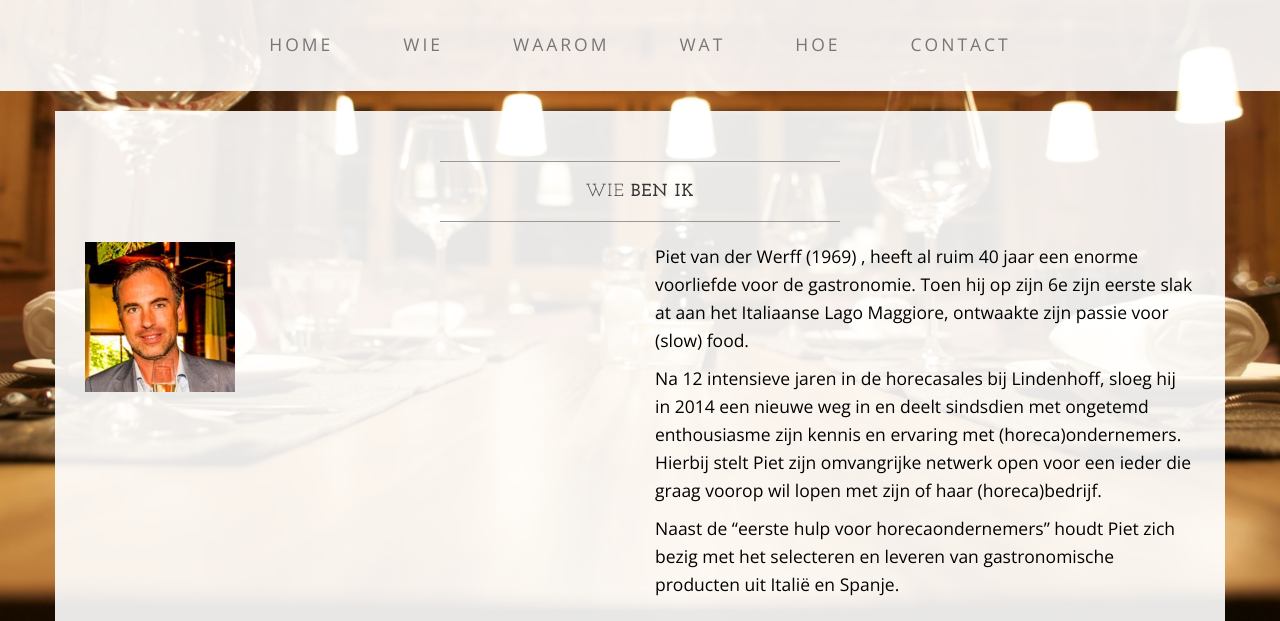
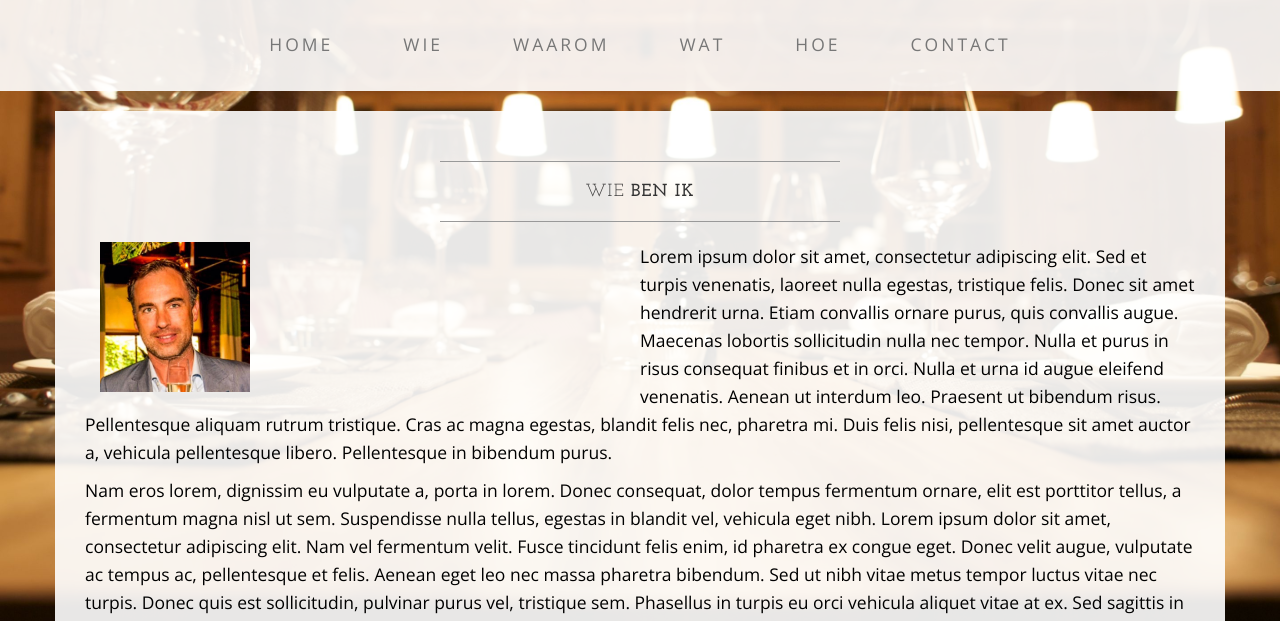
Before and after one commit to jort009/jort009.github.io, a plain HTML site: page wie.html in a window 1280 px wide. Shown: the part 179-800 px from the top of the page. Drawn offline with nearby package versions, Linux system fonts and the light colour scheme.

Commit message:
aanpassingen

```diff
--- a/wie.html
+++ b/wie.html
@@ -76,7 +76,6 @@
     </nav>
 
     <div class="container">
-
         <div class="row">
             <div class="box">
                 <div class="col-lg-12">
@@ -84,16 +83,13 @@
                     <h2 class="intro-text text-center">Wie <b>ben ik</b>
                     </h2>
                     <hr>
+                    <div class="col-md-6">
+                        <img class="img-responsive img-border-left" src="img/ik.jpg" alt="" width="150">
+                    </div>
+                    <hr class="visible-xs">
+                    <p>Lorem ipsum dolor sit amet, consectetur adipiscing elit. Sed et turpis venenatis, laoreet nulla egestas, tristique felis. Donec sit amet hendrerit urna. Etiam convallis ornare purus, quis convallis augue. Maecenas lobortis sollicitudin nulla nec tempor. Nulla et purus in risus consequat finibus et in orci. Nulla et urna id augue eleifend venenatis. Aenean ut interdum leo. Praesent ut bibendum risus. Pellentesque aliquam rutrum tristique. Cras ac magna egestas, blandit felis nec, pharetra mi. Duis felis nisi, pellentesque sit amet auctor a, vehicula pellentesque libero. Pellentesque in bibendum purus.</p>
+                    <p>Nam eros lorem, dignissim eu vulputate a, porta in lorem. Donec consequat, dolor tempus fermentum ornare, elit est porttitor tellus, a fermentum magna nisl ut sem. Suspendisse nulla tellus, egestas in blandit vel, vehicula eget nibh. Lorem ipsum dolor sit amet, consectetur adipiscing elit. Nam vel fermentum velit. Fusce tincidunt felis enim, id pharetra ex congue eget. Donec velit augue, vulputate ac tempus ac, pellentesque et felis. Aenean eget leo nec massa pharetra bibendum. Sed ut nibh vitae metus tempor luctus vitae nec turpis. Donec quis est sollicitudin, pulvinar purus vel, tristique sem. Phasellus in turpis eu orci vehicula aliquet vitae at ex. Sed sagittis in nisi vitae sagittis.</p>
                 </div>
-                <div class="col-md-6">
-                    <img class="img-responsive img-border-left" src="img/ik.jpg" alt="" width="150">
-                </div>
-                <div class="col-md-6">
-                    <p>Piet van der Werff (1969) , heeft al ruim 40 jaar een enorme voorliefde voor de gastronomie. Toen hij op zijn 6e zijn eerste slak at aan het Italiaanse Lago Maggiore, ontwaakte zijn passie voor (slow) food.</p>
-                    <p>Na 12 intensieve jaren in de horecasales bij Lindenhoff, sloeg hij in 2014 een nieuwe weg in en deelt sindsdien met ongetemd enthousiasme zijn kennis en ervaring met (horeca)ondernemers. Hierbij stelt Piet zijn omvangrijke netwerk open voor een ieder die graag voorop wil lopen met zijn of haar (horeca)bedrijf.</p>
-                    <p>Naast de “eerste hulp voor horecaondernemers” houdt Piet zich bezig met het selecteren en leveren van gastronomische producten uit Italië en Spanje.</p>
-                </div>
-                <div class="clearfix"></div>
             </div>
         </div>
 
```
Also changed, not shown: contact.html (+3 -6 lines), waarom.html (+4 -6 lines), wat.html (+3 -5 lines).
